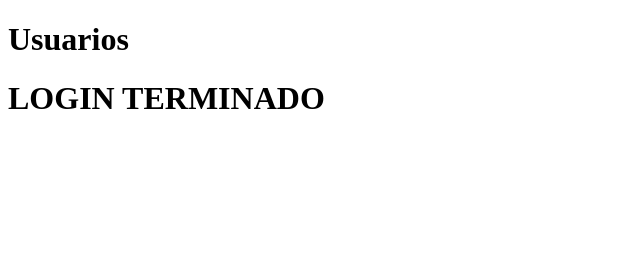
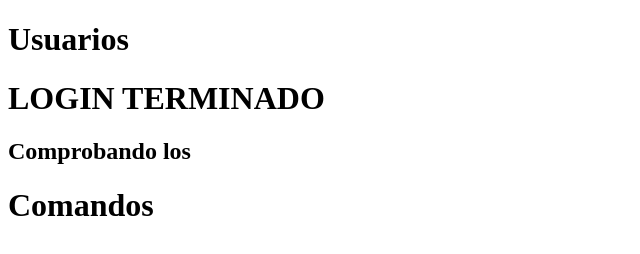
Before and after one commit to dmarquezsv/proyecto-FGK, a plain HTML site: page index.html in a window 1280 px wide. Shown: the whole page, without its empty margins (0-640 px from the left). Drawn offline with Linux system fonts and the light colour scheme.

Commit message:
Se realizo una prueba acerca de los comandos del git

```diff
--- a/index.html
+++ b/index.html
@@ -9,5 +9,7 @@
 <body>
     <h1> Usuarios </h1>
     <h1>LOGIN TERMINADO</h1>
+    <h2>Comprobando los</h2>
+    <h1>Comandos</h1>
 </body>
 </html>
```
